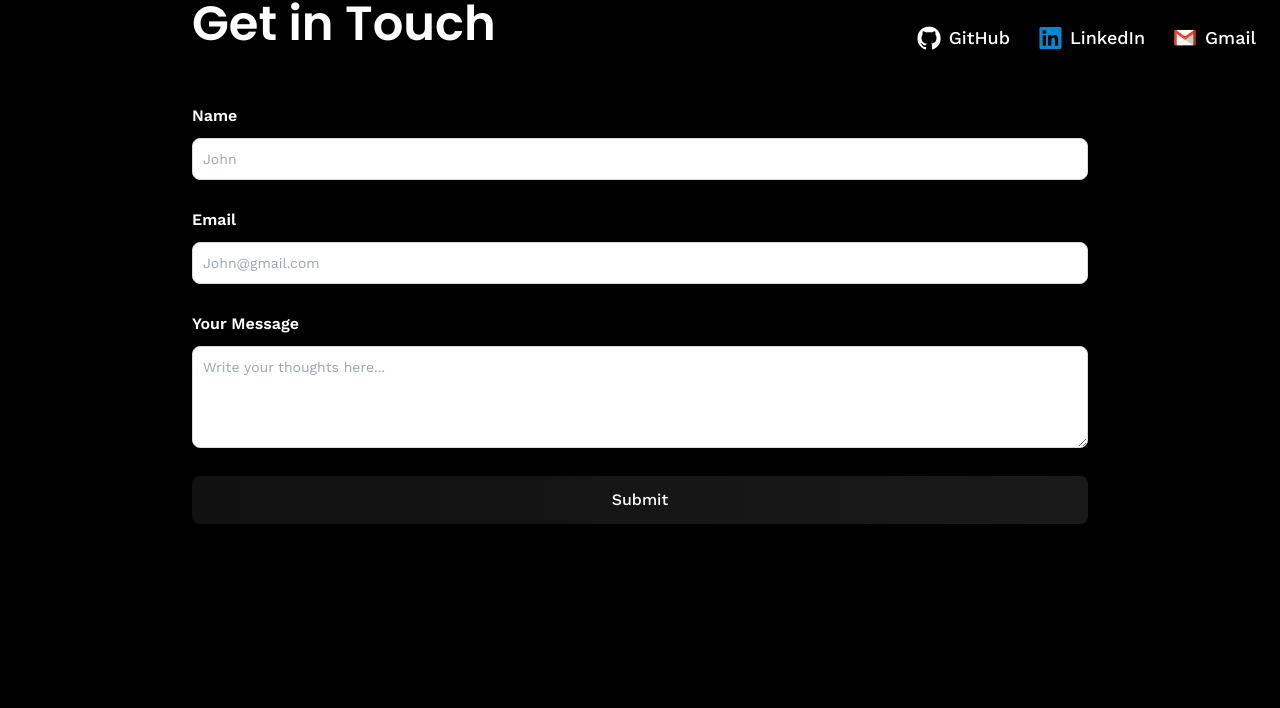
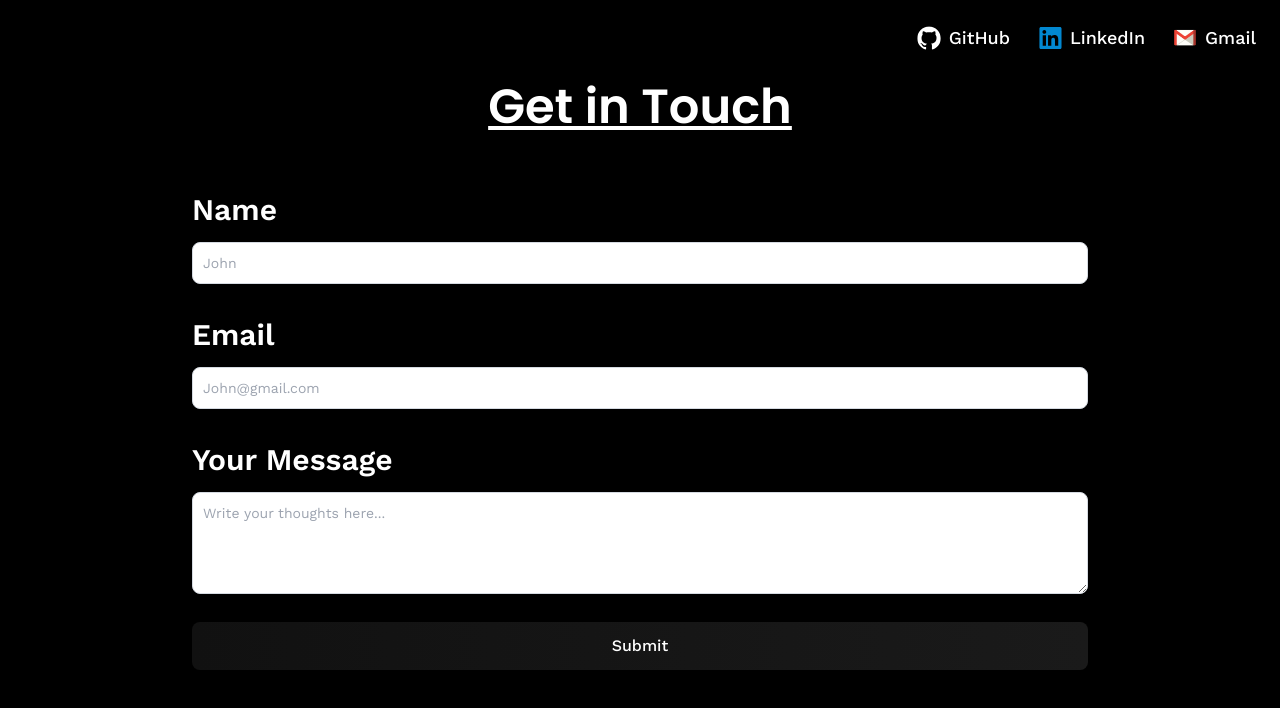
Before and after one commit to aditya162002/Portfolio, a React (Vite) app: page /contact in a window 1280 px wide. Shown: the top 708 px of the page. Built offline with nearby package versions, Linux system fonts and the light colour scheme; no server answers.

Commit message:
changes:portfolio

```diff
--- a/src/pages/Contact.jsx
+++ b/src/pages/Contact.jsx
@@ -86,15 +86,20 @@ const Contact = () => {
     >
       {alert.show && <Alert {...alert} />}
 
-      <div className="flex-1 min-w-full flex flex-col px-4 sm:px-0">
-        <h1 className="head-text text-white text-center sm:text-left">Get in Touch</h1>
+      <div className="flex-1 min-w-full flex flex-col px-4 sm:px-0 justify-center items-center">
+        <h1 className="head-text text-white text-center sm:text-left underline">
+          Get in Touch
+        </h1>
 
         <form
           ref={formRef}
           onSubmit={handleSubmit}
           className="w-full flex flex-col gap-6 sm:gap-7 mt-8 sm:mt-14 max-w-md sm:max-w-none mx-auto sm:mx-0"
         >
-          <label className="text-white font-semibold">
+          <label
+            className="text-white font-semibold"
+            style={{ fontSize: "30px" }}
+          >
             Name
             <input
               type="text"
@@ -108,7 +113,10 @@ const Contact = () => {
               onBlur={handleBlur}
             />
           </label>
-          <label className="text-white font-semibold">
+          <label
+            className="text-white font-semibold"
+            style={{ fontSize: "30px" }}
+          >
             Email
             <input
               type="email"
@@ -122,7 +130,10 @@ const Contact = () => {
               onBlur={handleBlur}
             />
           </label>
-          <label className="text-white font-semibold">
+          <label
+            className="text-white font-semibold"
+            style={{ fontSize: "30px" }}
+          >
             Your Message
             <textarea
               name="message"
```
